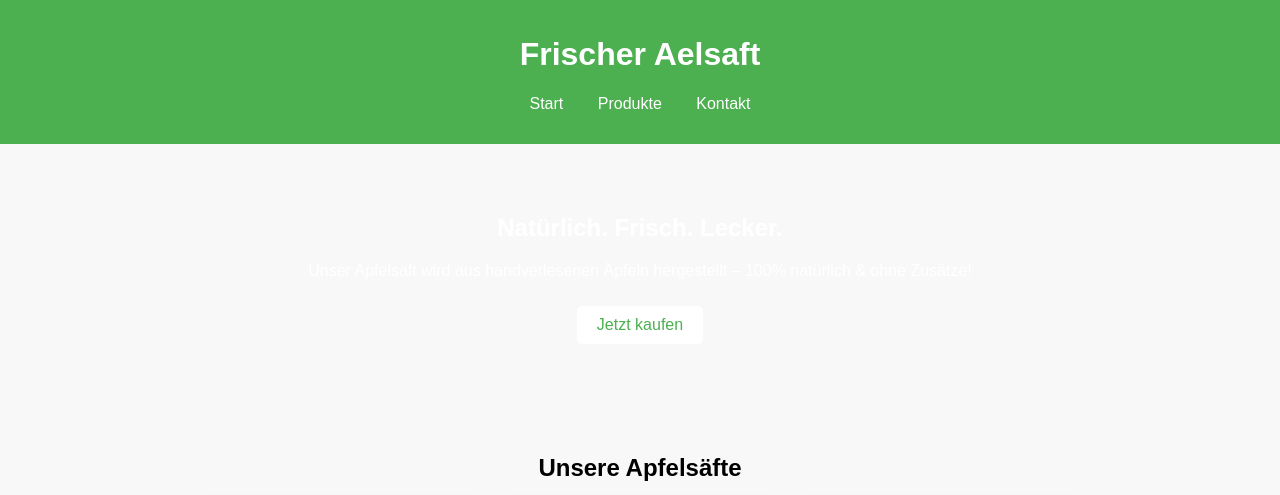
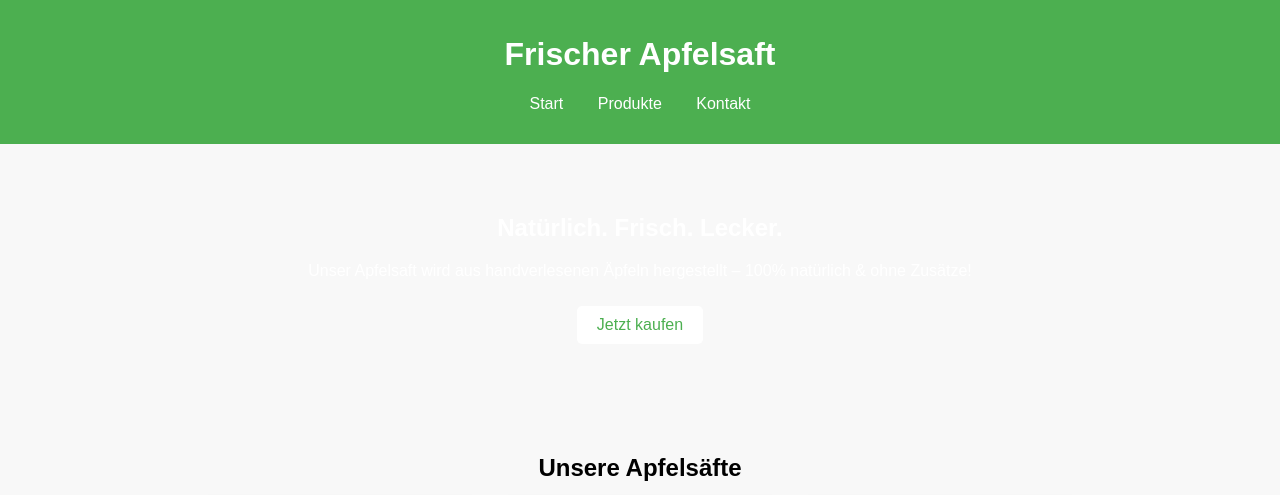
Before and after one commit to Hans-1234/Apfelsaft, a plain HTML site: page index.html in a window 1280 px wide. Shown: the top 495 px of the page. Drawn offline with Linux system fonts and the light colour scheme.

Commit message:
Update index.html

```diff
--- a/index.html
+++ b/index.html
@@ -8,7 +8,7 @@
 </head>
 <body>
     <header>
-        <h1>Frischer Aelsaft</h1>
+        <h1>Frischer Apfelsaft</h1>
         <nav>
             <ul>
                 <li><a href="#home">Start</a></li>
```
